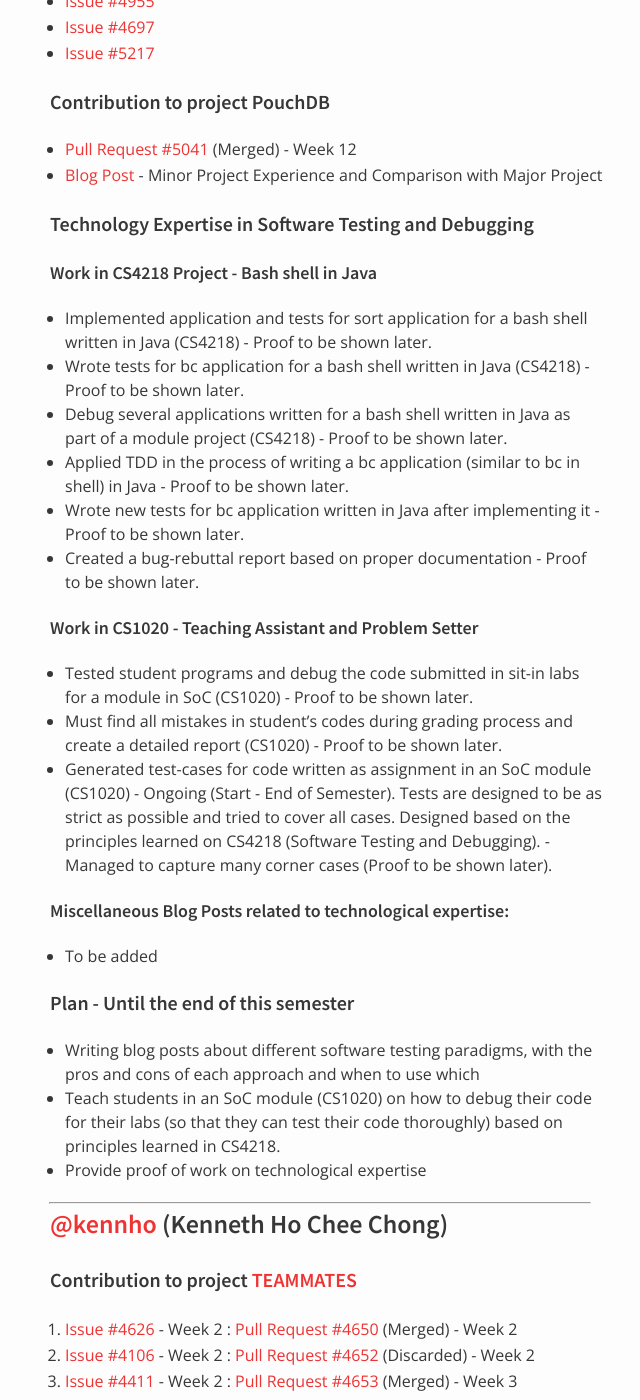
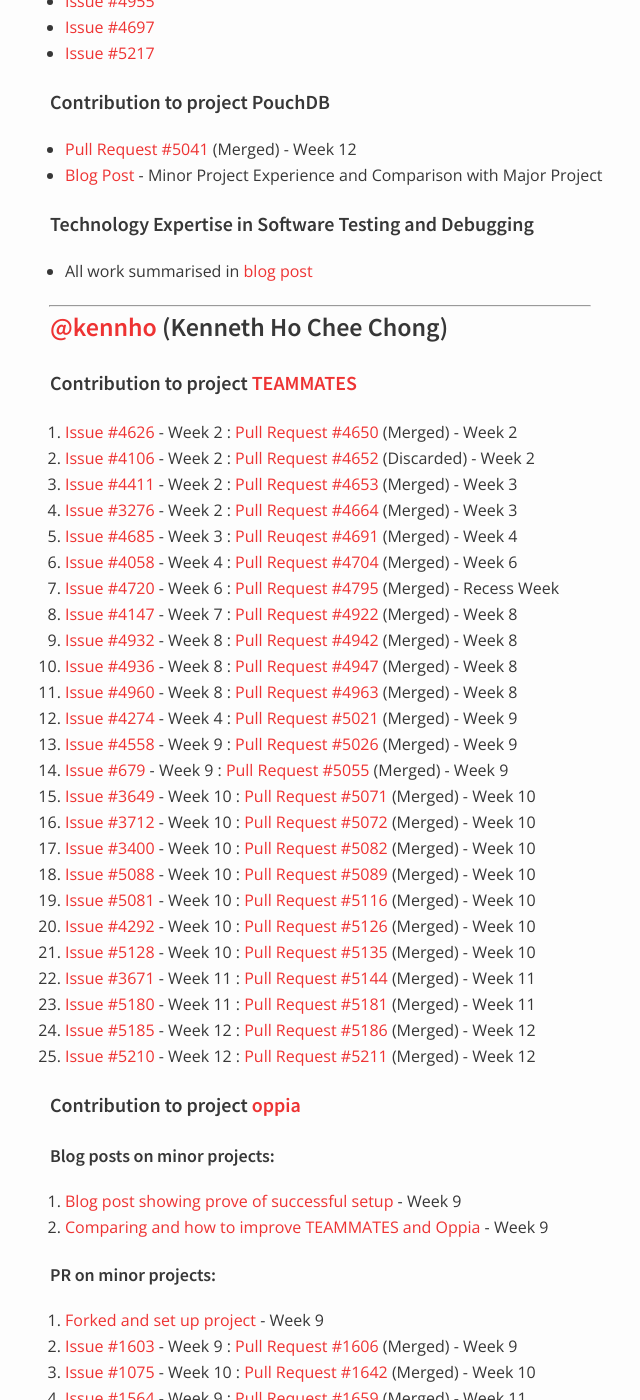
Before and after one commit to nus-oss/cs3281-AY1516S2-website, a Jekyll site: the page built from teams/teammates.md, in a window 1280 px wide and 1400 px high, scrolled down 1845 px. Shown: the whole window, without its empty margins (320-960 px from the left). Built offline with Jekyll 4.4.1, drawn with Linux system fonts in a browser that asks for light colours.

Commit message:
link for blog post on tech expertise

```diff
--- a/teams/teammates.md
+++ b/teams/teammates.md
@@ -73,27 +73,7 @@
 
 #### Technology Expertise in Software Testing and Debugging
 
-##### Work in CS4218 Project - Bash shell in Java
- * Implemented application and tests for sort application for a bash shell written in Java (CS4218) - Proof to be shown later.
- * Wrote tests for bc application for a bash shell written in Java (CS4218) - Proof to be shown later.
- * Debug several applications written for a bash shell written in Java as part of a module project (CS4218) - Proof to be shown later.
- * Applied TDD in the process of writing a bc application (similar to bc in shell) in Java - Proof to be shown later.
- * Wrote new tests for bc application written in Java after implementing it - Proof to be shown later.
- * Created a bug-rebuttal report based on proper documentation - Proof to be shown later.
-
-##### Work in CS1020 - Teaching Assistant and Problem Setter
-
- * Tested student programs and debug the code submitted in sit-in labs for a module in SoC (CS1020) - Proof to be shown later.
- * Must find all mistakes in student's codes during grading process and create a detailed report (CS1020) - Proof to be shown later.
- * Generated test-cases for code written as assignment in an SoC module (CS1020) - Ongoing (Start - End of Semester). Tests are designed to be as strict as possible and tried to cover all cases. Designed based on the principles learned on CS4218 (Software Testing and Debugging). - Managed to capture many corner cases (Proof to be shown later).
-
-##### Miscellaneous Blog Posts related to technological expertise:
- * To be added
-
-#### Plan - Until the end of this semester
- * Writing blog posts about different software testing paradigms, with the pros and cons of each approach and when to use which
- * Teach students in an SoC module (CS1020) on how to debug their code for their labs (so that they can test their code thoroughly) based on principles learned in CS4218.
- * Provide proof of work on technological expertise
+ * All work summarised in [blog post](https://cs3281blog.wordpress.com/2016/04/17/technological-expertise/)
 
 ---
 
```
